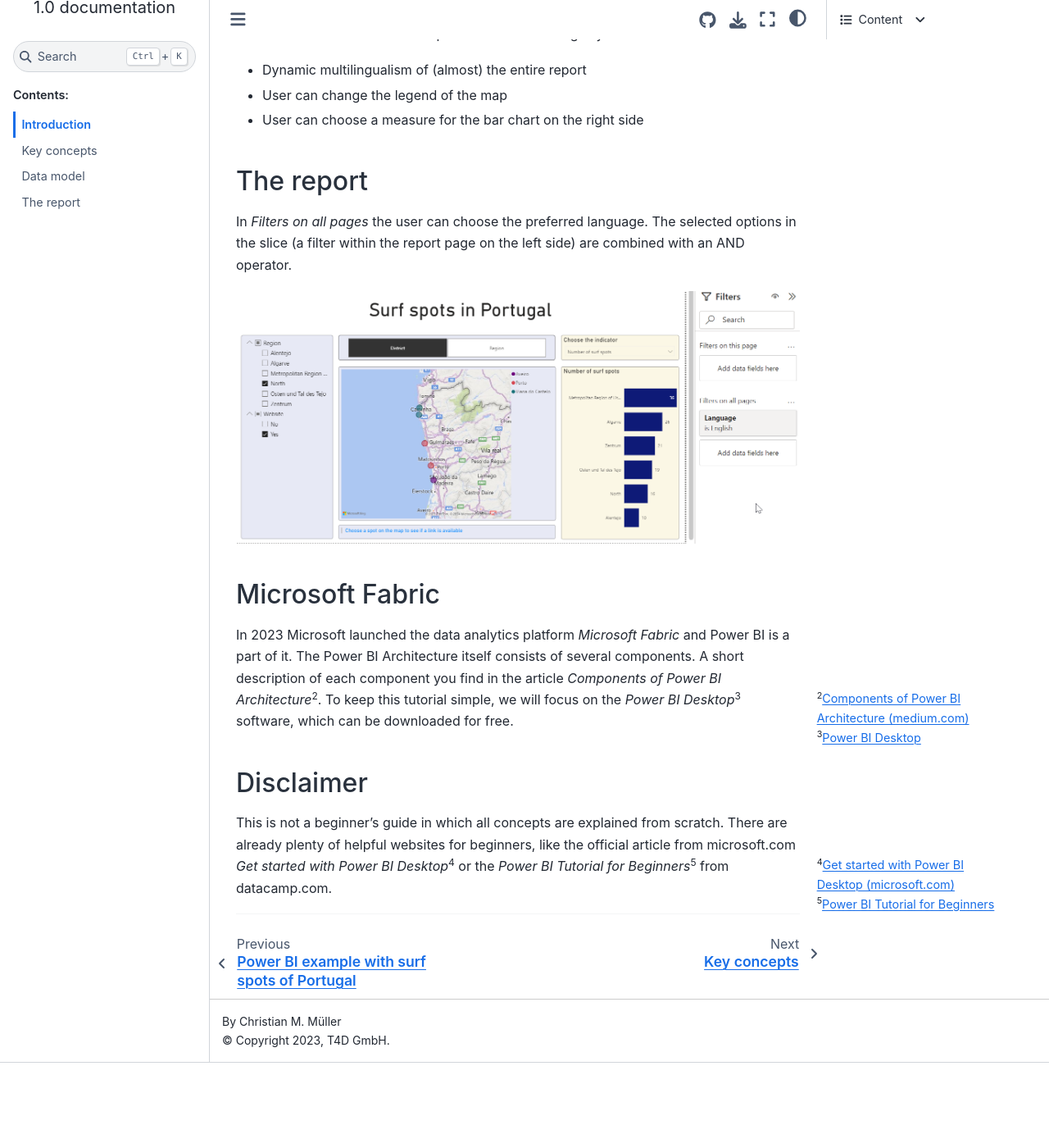
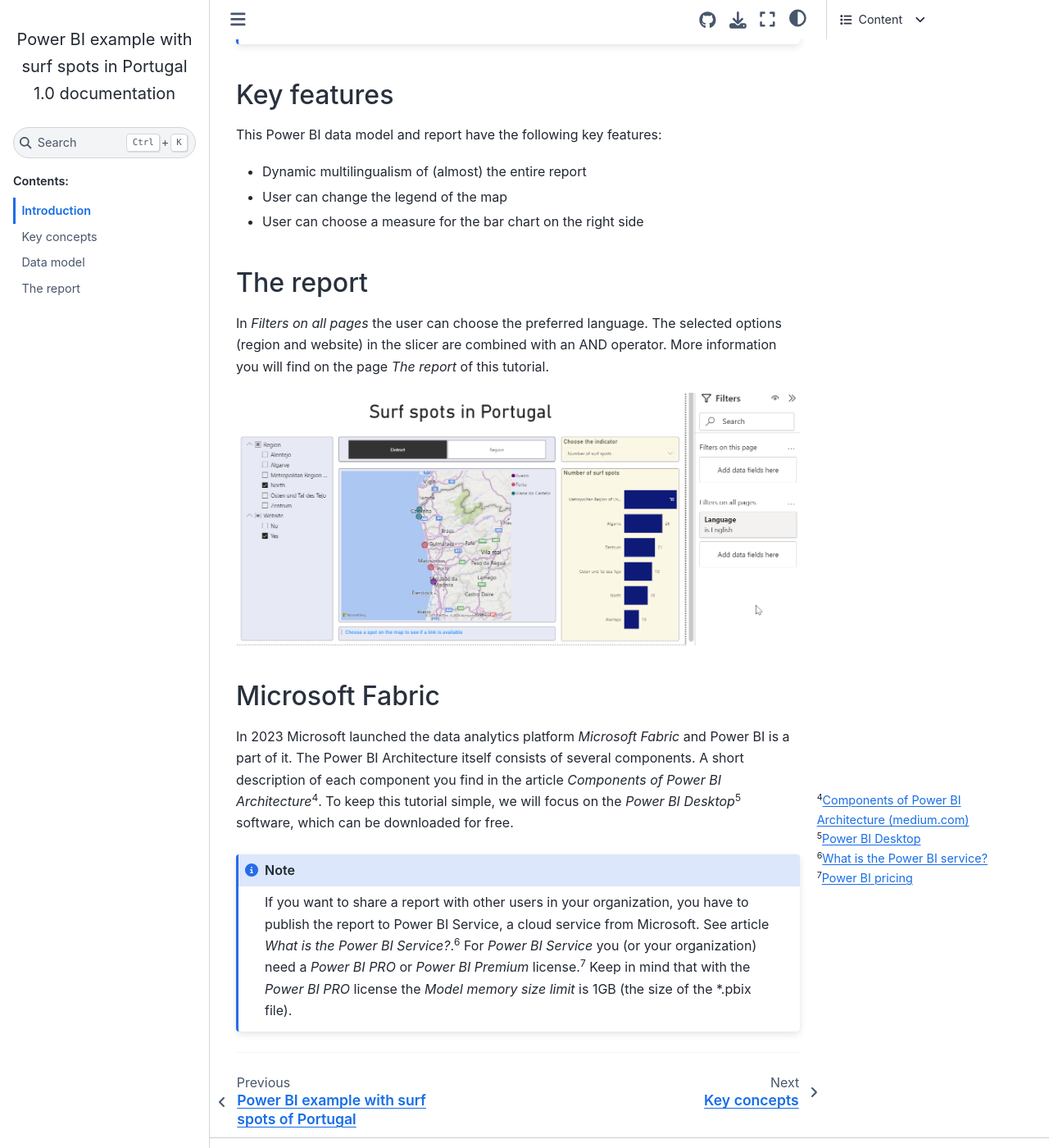
Before and after one commit to t4d-gmbh/powerbi-example-surfspots, a Sphinx documentation site: the page built from doc/introduction.md, in a window 1280 px wide and 1400 px high, scrolled down 501 px. Shown: the whole window at 82% size. Built offline with Sphinx 7.4.7 and the Sphinx Book theme 1.1.4, drawn with Linux system fonts in a browser that asks for light colours; before the commit the page ends 1797 px from its top, so only the background shows below that; some of the changed text lies outside the part shown.

Commit message:
Add additional side notes

````diff
--- a/doc/introduction.md
+++ b/doc/introduction.md
@@ -13,7 +13,15 @@
 ```{note}
 We present some concepts that have proven useful in our practical work.
 However, there are many different ways to implement a certain functionality in Power BI.
+
+This is not a typical beginner's guide in which all concepts are explained from scratch. There are already plenty of helpful websites for beginners, like the
+official article from microsoft.com *Get started with Power BI Desktop*[^sn2] or the *Power BI Tutorial for Beginners*[^sn3] from datacamp.com.
 ```
+
+[^sn2]: [Get started with Power BI Desktop (microsoft.com)](https://learn.microsoft.com/en-us/power-bi/fundamentals/desktop-getting-started)
+
+[^sn3]: [Power BI Tutorial for Beginners](https://www.datacamp.com/tutorial/tutorial-power-bi-for-beginners)
+
 
 ## Key features
 
@@ -27,7 +35,8 @@
 ## The report
 
 In *Filters on all pages* the user can choose the preferred language.
-The selected options in the slice (a filter within the report page on the left side) are combined with an AND operator.
+The selected options (region and website) in the slicer are combined with an AND operator.
+More information you will find on the page *The report* of this tutorial.
 
 ![Power BI Report](figures/powerbi-example-report.png)
 
@@ -35,20 +44,21 @@
 ## Microsoft Fabric
 In 2023 Microsoft launched the data analytics platform *Microsoft Fabric* and Power BI is a part of it.
 The Power BI Architecture itself consists of several components. A short description of each component you find in the article
-*Components of Power BI Architecture*[^sn2].
-To keep this tutorial simple, we will focus on the *Power BI Desktop*[^sn3] software, which can be downloaded for free.
+*Components of Power BI Architecture*[^sn4].
+To keep this tutorial simple, we will focus on the *Power BI Desktop*[^sn5] software, which can be downloaded for free.
+
+```{note}
+If you want to share a report with other users in your organization, you have to publish the report to Power BI Service,
+a cloud service from Microsoft. See article *What is the Power BI Service?*.[^sn6]
+For *Power BI Service* you (or your organization) need a *Power BI PRO* or *Power BI Premium* license.[^sn7]
+Keep in mind that with the *Power BI PRO* license the *Model memory size limit* is 1GB (the size of the *.pbix file).
+```
 
 
-[^sn2]: [Components of Power BI Architecture (medium.com)](https://medium.com/@theknowledgeacademy/components-of-power-bi-architecture-d12dd18acf41)
+[^sn4]: [Components of Power BI Architecture (medium.com)](https://medium.com/@theknowledgeacademy/components-of-power-bi-architecture-d12dd18acf41)
 
-[^sn3]: [Power BI Desktop](https://powerbi.microsoft.com/en-us/desktop/)
+[^sn5]: [Power BI Desktop](https://powerbi.microsoft.com/en-us/desktop/)
 
+[^sn6]: [What is the Power BI service?](https://learn.microsoft.com/en-us/power-bi/fundamentals/power-bi-service-overview)
 
-## Disclaimer
-
-This is not a beginner's guide in which all concepts are explained from scratch. There are already plenty of helpful websites for beginners, like the
-official article from microsoft.com *Get started with Power BI Desktop*[^sn4] or the *Power BI Tutorial for Beginners*[^sn5] from datacamp.com.
-
-[^sn4]: [Get started with Power BI Desktop (microsoft.com)](https://learn.microsoft.com/en-us/power-bi/fundamentals/desktop-getting-started)
-
-[^sn5]: [Power BI Tutorial for Beginners](https://www.datacamp.com/tutorial/tutorial-power-bi-for-beginners)
+[^sn7]: [Power BI pricing](https://powerbi.microsoft.com/en-us/pricing/)
````
Also changed, not shown: other parts of doc/introduction.md (+1 -1 lines), doc/data_model.md (+12 -4 lines), doc/key_concepts.md (+24 -8 lines).
